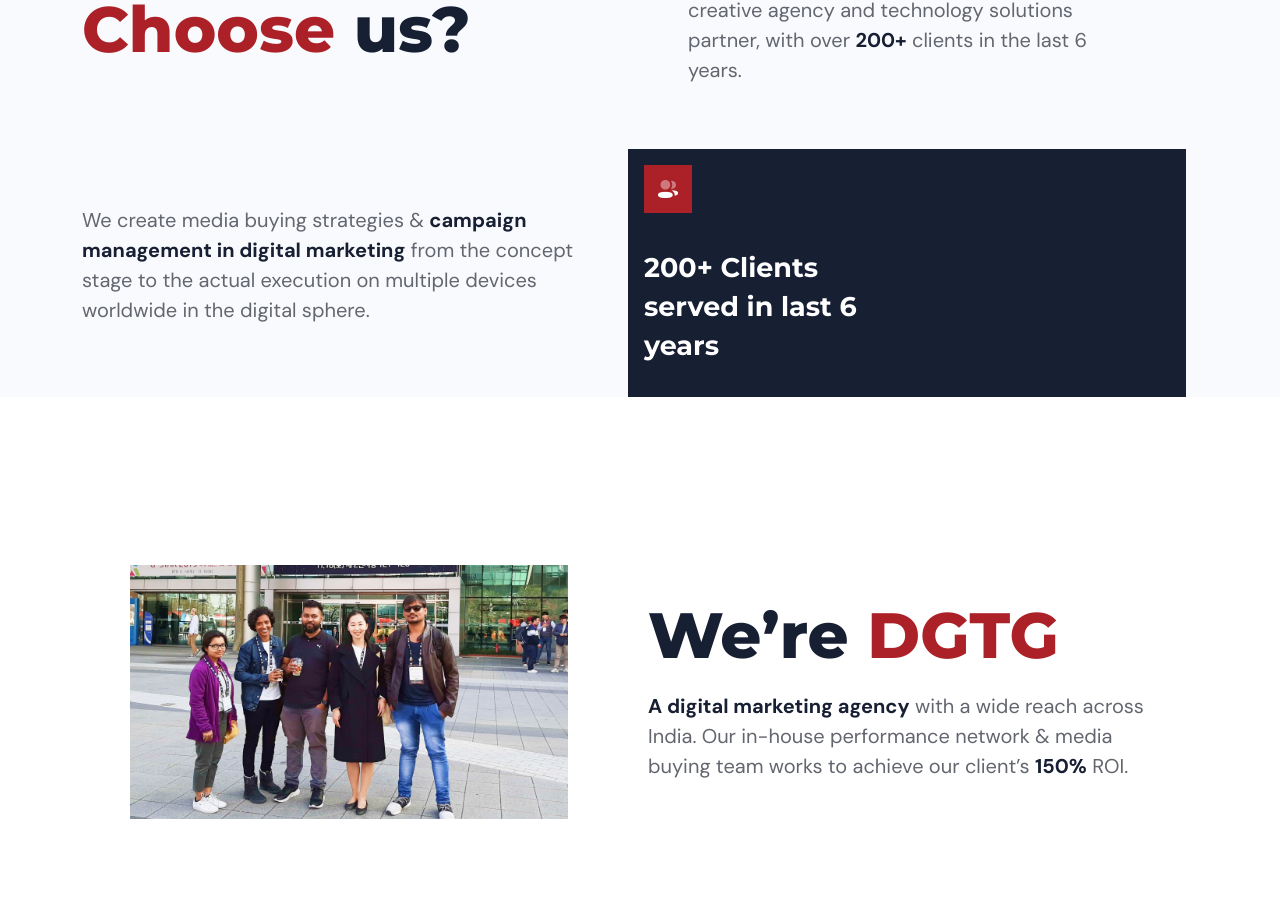
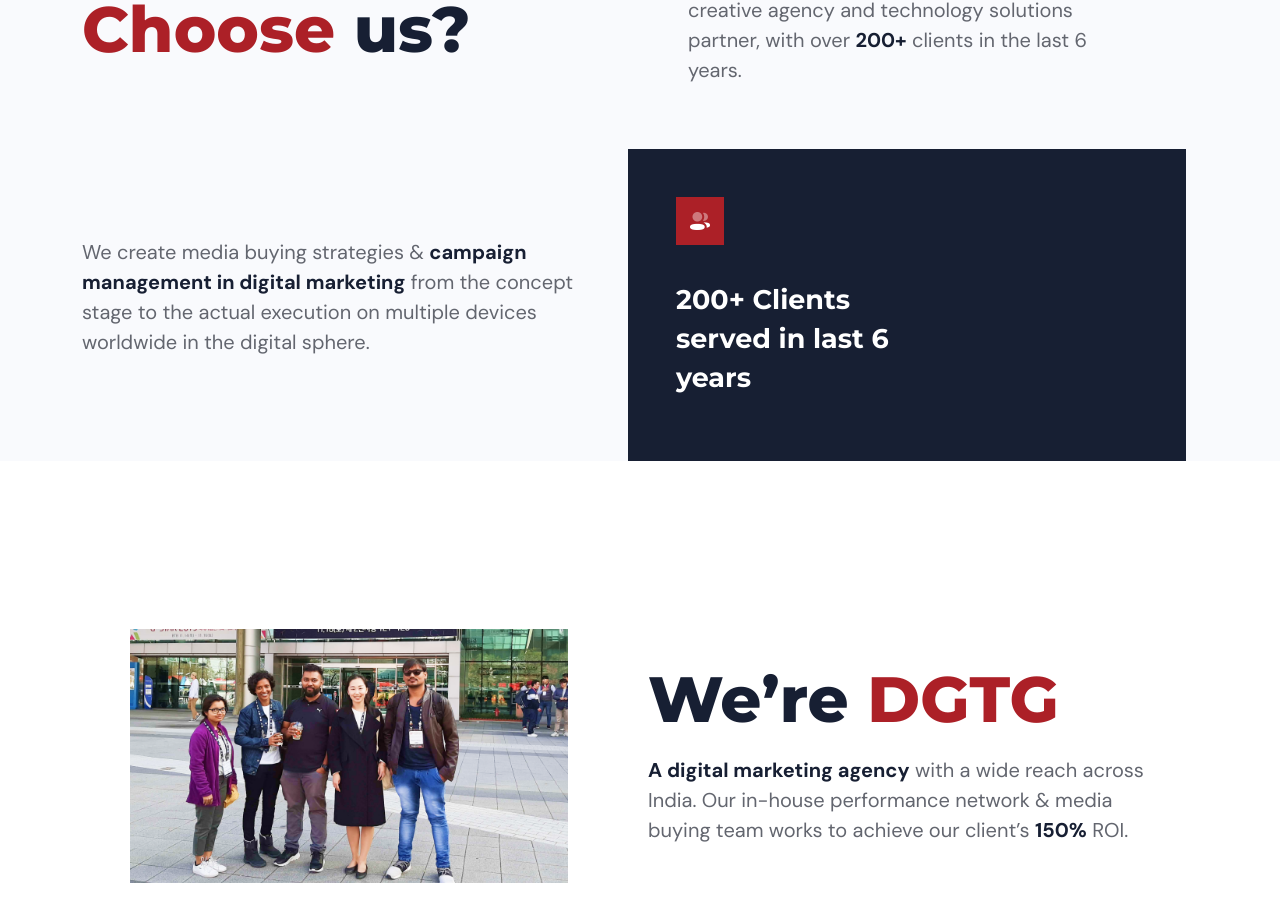
Before and after one commit to mailtoravi437/dgtg, a React (Create React App) app: page / in a window 1280 px wide. Shown: the part 853-1774 px from the top of the page. Built offline with nearby package versions, Linux system fonts and the light colour scheme; some icons are missing.

Commit message:
new commit

```diff
--- a/src/MyComponents/Home.js
+++ b/src/MyComponents/Home.js
@@ -51,7 +51,7 @@
                     <p>We create media buying strategies &amp; <b>campaign management in digital marketing</b> from the concept stage to the actual execution on multiple devices worldwide in the digital sphere. </p>
                   </div>
                 </div>
-                <div className="col-sm-12 col-md-6 col-lg-6 p-3" style={{ background: '#171F33' }}>
+                <div className="col-sm-12 col-md-6 col-lg-6 p-5" style={{ background: '#171F33' }}>
                   <div className="home4">
                     <img src="images/Home/client.png" height="48px" width="48px" />
                     <p>200+ Clients served in last 6 years</p>
```
